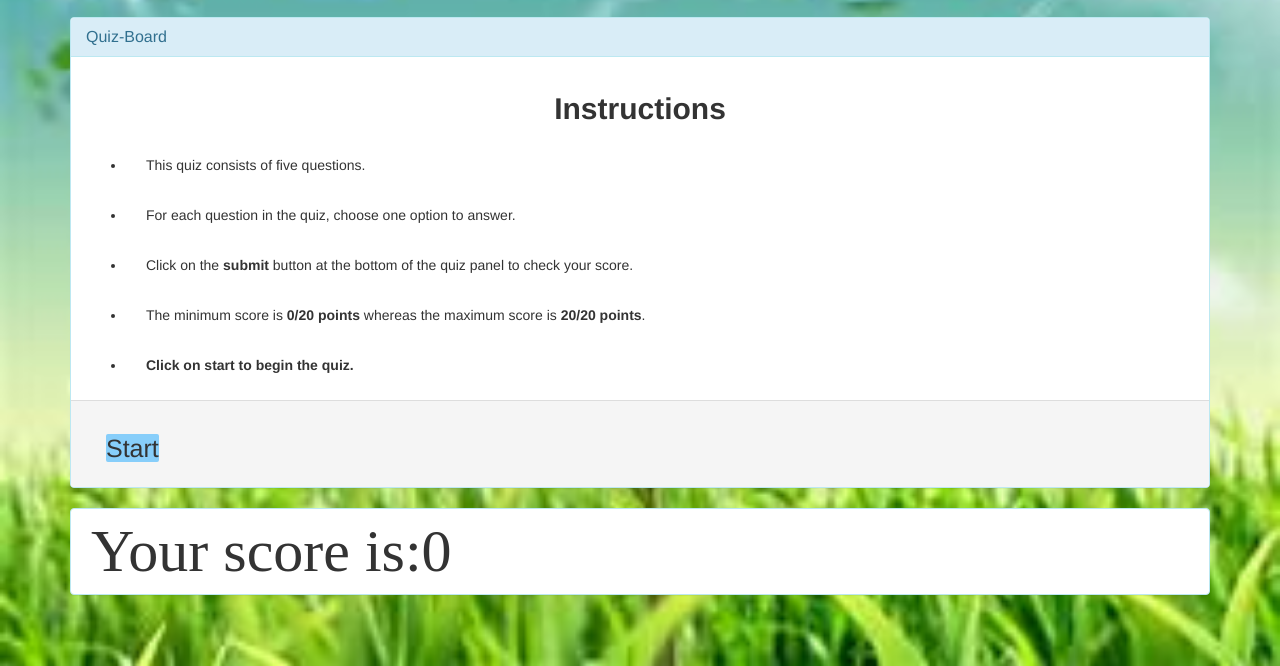
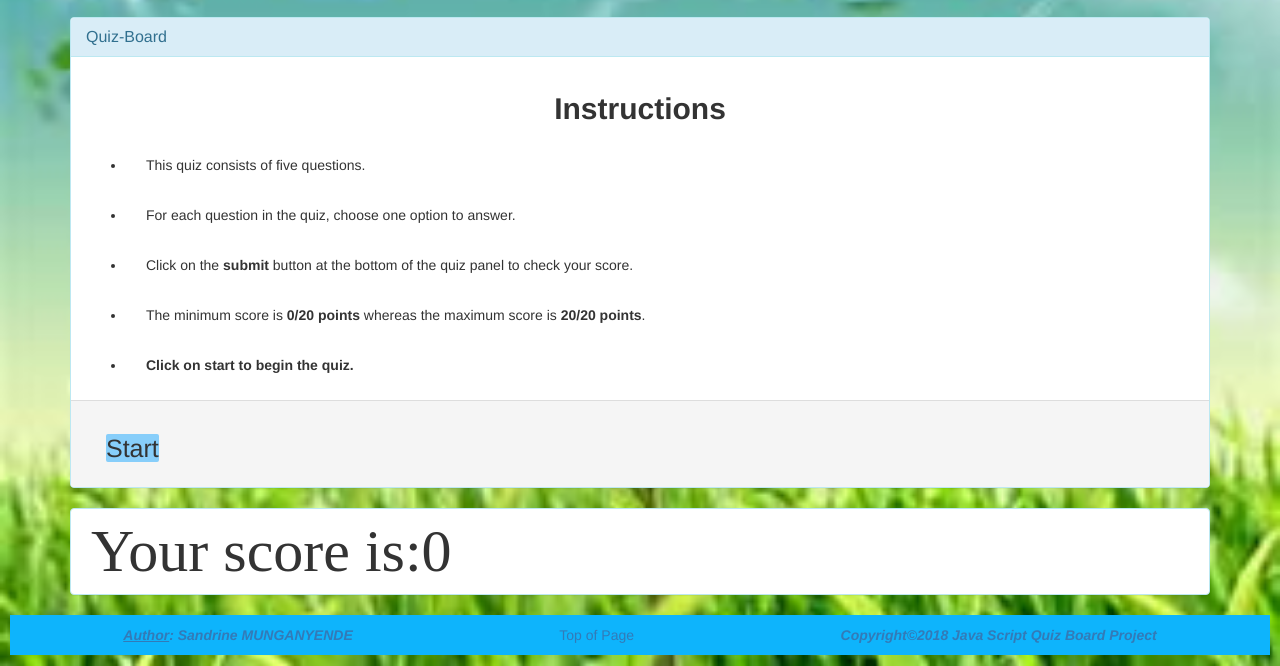
Before and after one commit to munganyendesandrine/QuizBoard, a plain HTML site: page index.html in a window 1280 px wide. Shown: the part 134-800 px from the top of the page. Drawn offline with nearby package versions, Linux system fonts and the light colour scheme.

Commit message:
footer of page

```diff
--- a/index.html
+++ b/index.html
@@ -202,6 +202,17 @@
           </div>
       </div>
 
+      <script src="https://code.jquery.com/jquery-3.3.1.min.js" integrity="sha256-FgpCb/KJQlLNfOu91ta32o/NMZxltwRo8QtmkMRdAu8=" crossorigin="anonymous"></script>
+      <script src="./js/script.js"></script>
 
+  </div>
+
+  <section>
+    <footer>
+      <a><strong><i><u>Author</u>: Sandrine MUNGANYENDE</i></strong></a>
+      <a href="#top">Top of Page</a>
+      <a><strong><em>Copyright©2018 Java Script Quiz Board Project</em></strong></a>
+    </footer>
+  </section>
 </body>
 </html>
```
